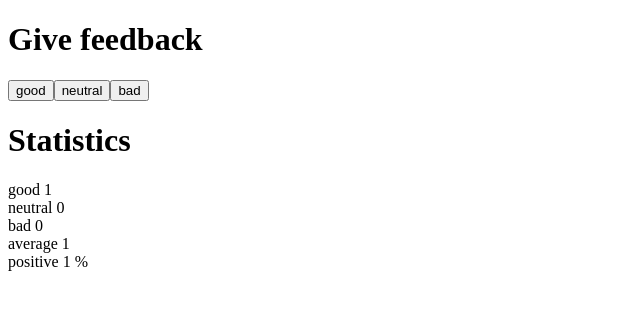
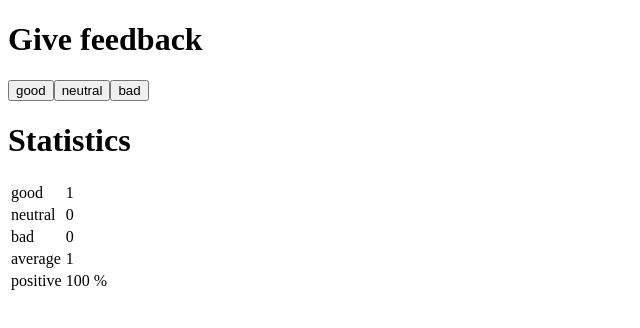
Before and after one commit to vainopollari/FullStackOpen2022, a React (Create React App) app in the folder osa1/unicafe/: page / in a window 1280 px wide. Both pictures are taken after a click on the button "good". Shown: the top 328 px of the page, without its empty margins (0-640 px from the left). Built offline with nearby package versions, Linux system fonts and the light colour scheme.

Commit message:
Unicafe step6

```diff
--- a/osa1/unicafe/src/App.js
+++ b/osa1/unicafe/src/App.js
@@ -11,15 +11,18 @@ const Button = (props) => {
 const StatisticLine = (props) => {
   if (props.text === 'positive') {
     return (
-      <div>
-        {props.text} {props.value} %
-      </div>
+      <tr>
+        <td>{props.text}</td>
+        <td>{props.value * 100} % </td>
+      </tr>
+
     )
   }
   return (
-    <div>
-      {props.text} {props.value}
-    </div>
+    <tr>
+      <td>{props.text}</td>
+      <td>{props.value}</td>
+    </tr>
   )
 }
 
@@ -32,13 +35,13 @@ const Statistics = (props) => {
     )
   }
   return (
-    <div>
+    <table>
       <StatisticLine text='good' value={props.resultgood} />
       <StatisticLine text='neutral' value={props.resultneutral} />
       <StatisticLine text='bad' value={props.resultbad} />
       <StatisticLine text='average' value={props.averagelist.reduce((a, b) => a + b, 0) / props.averagelist.length} />
       <StatisticLine text='positive' value={props.positiveresult / (props.resultgood + props.resultbad + props.resultneutral)} />
-    </div>
+    </table>
   )
 }
 
```
